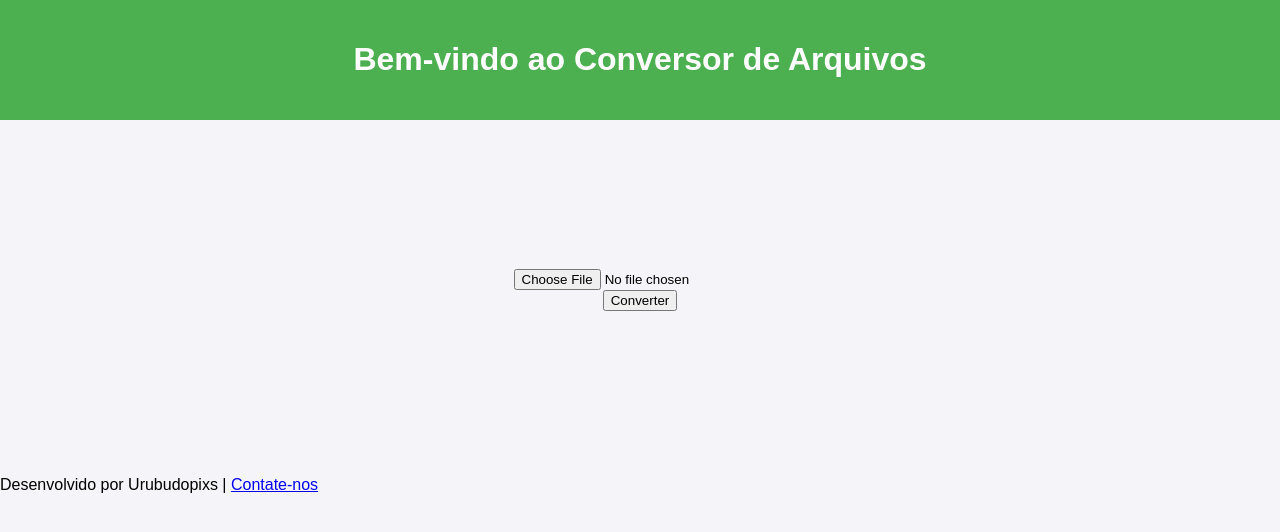
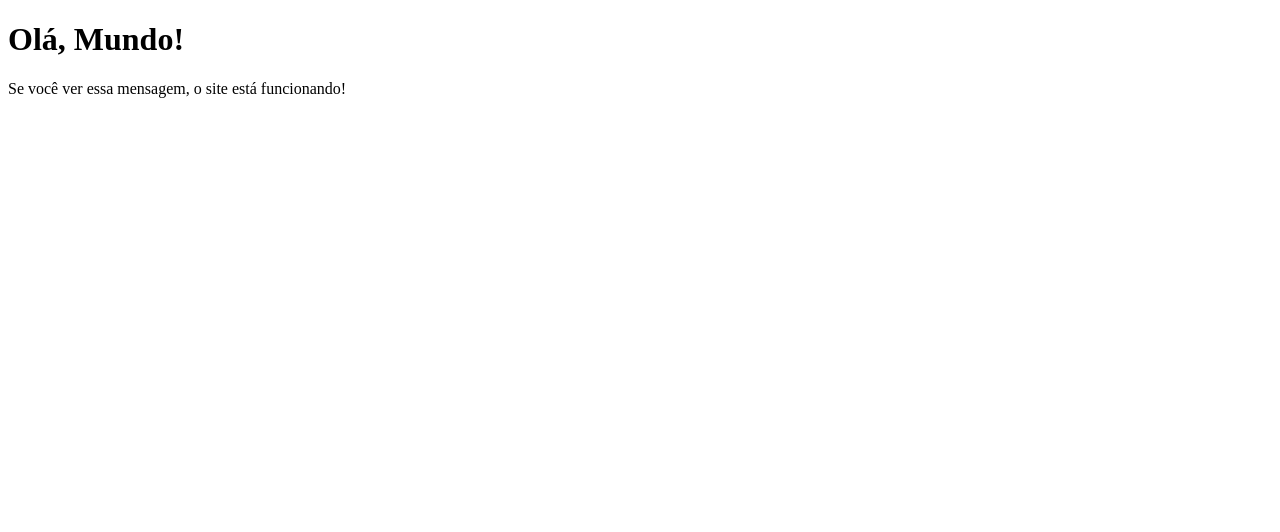
Before and after one commit to urubudopixs/conversor-arquivos, a plain HTML site: page index.html in a window 1280 px wide. Drawn offline with Linux system fonts and the light colour scheme.

```diff
--- a/index.html
+++ b/index.html
@@ -4,25 +4,9 @@
     <meta charset="UTF-8">
     <meta name="viewport" content="width=device-width, initial-scale=1.0">
     <title>Conversor de Arquivos</title>
-    <link rel="stylesheet" href="style.css">  <!-- Certifique-se de que o caminho para o CSS está correto -->
 </head>
 <body>
-
-    <header>
-        <h1>Bem-vindo ao Conversor de Arquivos</h1>
-    </header>
-
-    <main>
-        <form id="uploadForm">
-            <input type="file" id="fileInput" />
-            <button type="submit">Converter</button>
-        </form>
-    </main>
-
-    <footer>
-        <p>Desenvolvido por Urubudopixs | <a href="#">Contate-nos</a></p>
-    </footer>
-
-    <script src="script.js"></script>  <!-- Certifique-se de que o caminho para o JS está correto -->
+    <h1>Olá, Mundo!</h1>
+    <p>Se você ver essa mensagem, o site está funcionando!</p>
 </body>
 </html>
```
